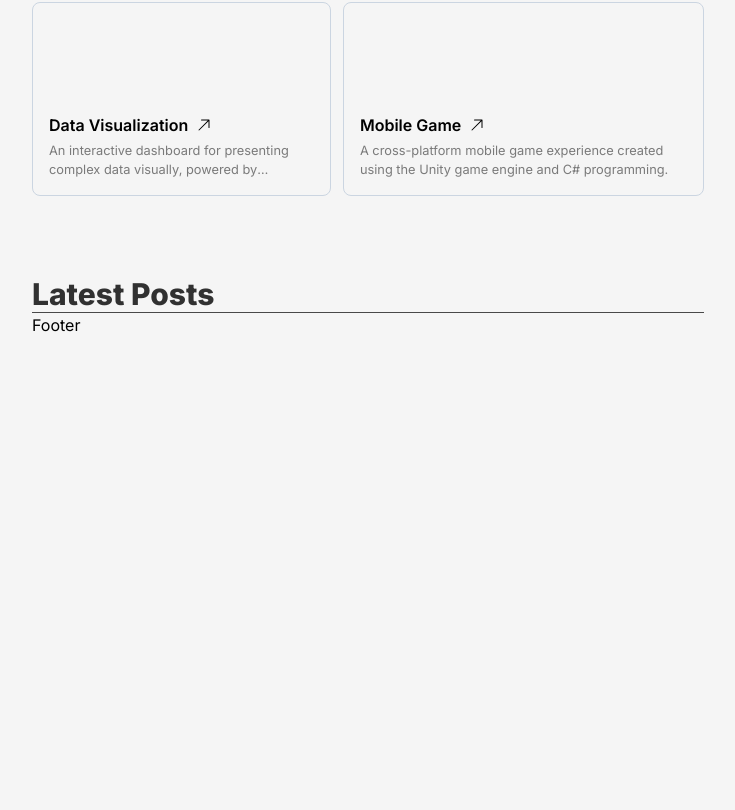
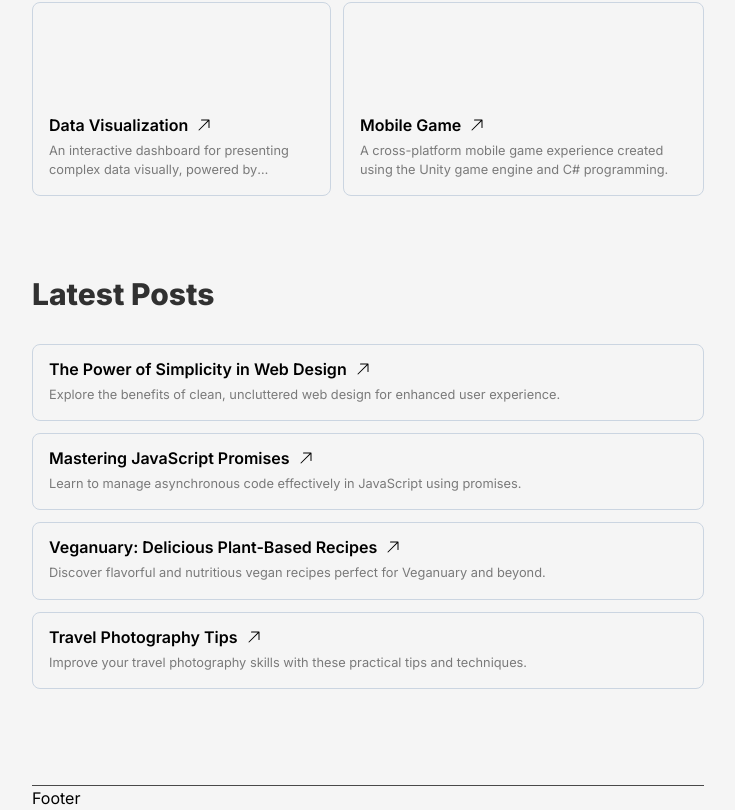
Before and after one commit to markslorach/portfolio_website, a Next.js app: page / in a window 1280 px wide. Shown: the part 862-1672 px from the top of the page, without its empty margins (272-1007 px from the left). Before the commit the page ends 1199 px from the top, so only its background shows below. Built offline with nearby package versions, Linux system fonts and the light colour scheme.

Commit message:
added blog cards

```diff
--- a/app/(site)/page.tsx
+++ b/app/(site)/page.tsx
@@ -1,17 +1,20 @@
+import { Suspense } from "react";
+
 // Components
 import Hero from "../components/Hero";
 import ProjectCard from "../components/ProjectCard";
+import BlogCard from "../components/BlogCard";
 
 export default function Home() {
   return (
     <main>
       <Hero />
       <h2 className="heading-h2 mb-8">Recent Projects</h2>
-      <ProjectCard />
-
-      <section>
-        <h2 className="heading-h2">Latest Posts</h2>
-      </section>
+      <Suspense fallback={<p>Add skeleton here</p>}>
+        <ProjectCard />
+      </Suspense>
+      <h2 className="heading-h2 mb-8">Latest Posts</h2>
+      <BlogCard />
     </main>
   );
 }
--- /dev/null
+++ b/app/components/BlogCard.tsx
@@ -0,0 +1,59 @@
+// Icons
+import { ArrowUpRightIcon } from "@heroicons/react/24/solid";
+
+const blogPosts = [
+  {
+    id: 1,
+    title: "The Power of Simplicity in Web Design",
+    slug: "power-of-simplicity-web-design",
+    tags: ["design", "minimalism", "UI"],
+    summary:
+      "Explore the benefits of clean, uncluttered web design for enhanced user experience.",
+  },
+  {
+    id: 2,
+    title: "Mastering JavaScript Promises",
+    slug: "mastering-javascript-promises",
+    tags: ["JavaScript", "promises", "async"],
+    summary:
+      "Learn to manage asynchronous code effectively in JavaScript using promises.",
+  },
+  {
+    id: 3,
+    title: "Veganuary: Delicious Plant-Based Recipes",
+    slug: "veganuary-plant-based-recipes",
+    tags: ["vegan", "recipes", "healthy"],
+    summary:
+      "Discover flavorful and nutritious vegan recipes perfect for Veganuary and beyond.",
+  },
+  {
+    id: 4,
+    title: "Travel Photography Tips",
+    slug: "travel-photography-tips",
+    tags: ["photography", "travel", "tips"],
+    summary:
+      "Improve your travel photography skills with these practical tips and techniques.",
+  },
+];
+
+const BlogCard = () => {
+  return (
+    <section className="mb-24">
+      <div className="flex flex-col space-y-3">
+        {blogPosts.map((post, idx) => (
+          <article key={idx} className="projectCard">
+            <h2 className="item-center mb-2 flex font-semibold leading-none">
+              {post.title}
+              <ArrowUpRightIcon className="ml-2 h-4 w-4" />
+            </h2>
+            <small className="leading-1 line-clamp-1 text-black/50">
+              {post.summary}
+            </small>
+          </article>
+        ))}
+      </div>
+    </section>
+  );
+};
+
+export default BlogCard;
--- a/app/components/MobileNav.tsx
+++ b/app/components/MobileMenu.tsx
@@ -12,7 +12,7 @@ import {
 // Icons
 import { Bars3Icon } from "@heroicons/react/24/solid";
 
-const MobileNav = () => {
+const MobileMenu = () => {
   return (
     <div className="sm:hidden">
       <DropdownMenu>
@@ -41,4 +41,4 @@ const MobileNav = () => {
   );
 };
 
-export default MobileNav;
+export default MobileMenu;
--- a/app/components/NavBar.tsx
+++ b/app/components/NavBar.tsx
@@ -4,7 +4,7 @@ import { usePathname } from "next/navigation";
 
 // Components
 import ThemeButton from "./ThemeButton";
-import MobileNav from "./MobileNav";
+import MobileNav from "./MobileMenu";
 
 interface NavLinks {
   label: string;
--- a/app/components/ProjectCard.tsx
+++ b/app/components/ProjectCard.tsx
@@ -57,7 +57,7 @@ const ProjectCard = () => {
               key={idx}
               className={`projectCard  ${idx === 0 || idx === 3 ? "sm:col-span-6" : idx === 1 || idx === 2 ? "sm:col-span-5" : ""}`}
             >
-              <h2 className="mb-2 flex items-center font-semibold leading-none">
+              <h2 className="mb-2 flex item-center font-semibold leading-none">
                 {project.title} <ArrowUpRightIcon className="ml-2 h-4 w-4" />
               </h2>
               <small className="line-clamp-2 text-black/50">
--- a/app/components/ThemeButton.tsx
+++ b/app/components/ThemeButton.tsx
@@ -6,13 +6,13 @@ import { useTheme } from "next-themes";
 import { SunIcon, MoonIcon } from "@heroicons/react/24/solid";
 
 const ThemeButton = () => {
-  const { resolvedTheme, setTheme } = useTheme();
+  const { theme, setTheme } = useTheme();
   const [mounted, setMounted] = useState(false);
 
   useEffect(() => setMounted(true), []);
 
   const toggleTheme = () => {
-    setTheme(resolvedTheme === "dark" ? "light" : "dark");
+    setTheme(theme === "dark" ? "light" : "dark");
   };
 
   if (!mounted) return null;
@@ -25,7 +25,7 @@ const ThemeButton = () => {
         className="rounded-lg bg-slate-200/60 p-2 transition-colors dark:bg-white/10"
         onClick={toggleTheme}
       >
-        {resolvedTheme === "dark" ? (
+        {theme === "dark" ? (
           <SunIcon className="h-5 w-5" />
         ) : (
           <MoonIcon className="h-5 w-5" />
--- a/app/globals.css
+++ b/app/globals.css
@@ -15,5 +15,5 @@ body {
 }
 
 .projectCard {
-  @apply flex flex-col justify-end rounded-lg border border-slate-300 p-4 transition-transform duration-500 hover:translate-y-[-3.5px] dark:border-white/30;
+  @apply flex flex-col justify-end rounded-lg border border-slate-300 p-4 transition-transform duration-500 sm:hover:translate-y-[-3.5px] dark:border-white/30;
 }
```
